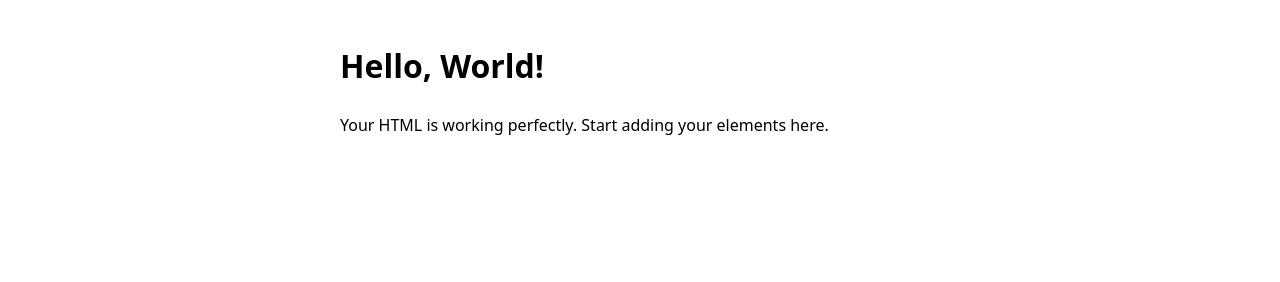
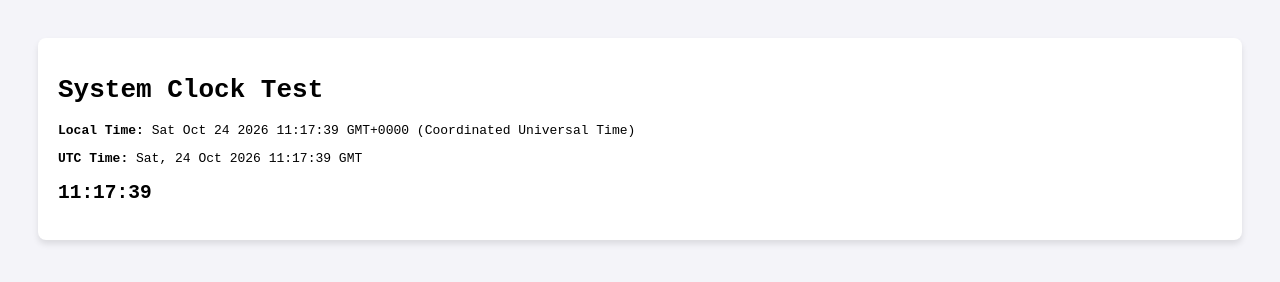
Before and after one commit to pushpak0111/test_jenkins, a plain HTML site: page index.html in a window 1280 px wide. Drawn offline with Linux system fonts and the light colour scheme.

Commit message:
Modified index.html

```diff
--- a/index.html
+++ b/index.html
@@ -1,21 +1,31 @@
 <!DOCTYPE html>
 <html lang="en">
 <head>
-    <meta charset="UTF-8">
-    <meta name="viewport" content="width=device-width, initial-scale=1.0">
-    <title>HTML Testing Page</title>
+    <meta charset="utf-8">
+    <title>Time & Date Script Test</title>
     <style>
-        body {
-            font-family: system-ui, sans-serif;
-            max-width: 600px;
-            margin: 40px auto;
-            padding: 0 20px;
-            line-height: 1.6;
-        }
+        body { font-family: monospace; background: #f4f4f9; padding: 30px; }
+        .clock-box { background: white; padding: 20px; border-radius: 8px; box-shadow: 0 4px 6px rgba(0,0,0,0.1); }
     </style>
 </head>
 <body>
-    <h1>Hello, World!</h1>
-    <p>Your HTML is working perfectly. Start adding your elements here.</p>
+    <div class="clock-box">
+        <h1>System Clock Test</h1>
+        <div id="timestamp">Loading current time...</div>
+    </div>
+
+    <script>
+        function updateTime() {
+            const now = new Date();
+            document.getElementById('timestamp').innerHTML = `
+                <p><strong>Local Time:</strong> ${now.toString()}</p>
+                <p><strong>UTC Time:</strong> ${now.toGMTString()}</p>
+                <h2>${now.getHours().toString().padStart(2, '0')}:${now.getMinutes().toString().padStart(2, '0')}:${now.getSeconds().toString().padStart(2, '0')}</h2>
+            `;
+        }
+        // Run immediately and update every second
+        updateTime();
+        setInterval(updateTime, 1000);
+    </script>
 </body>
 </html>
```
